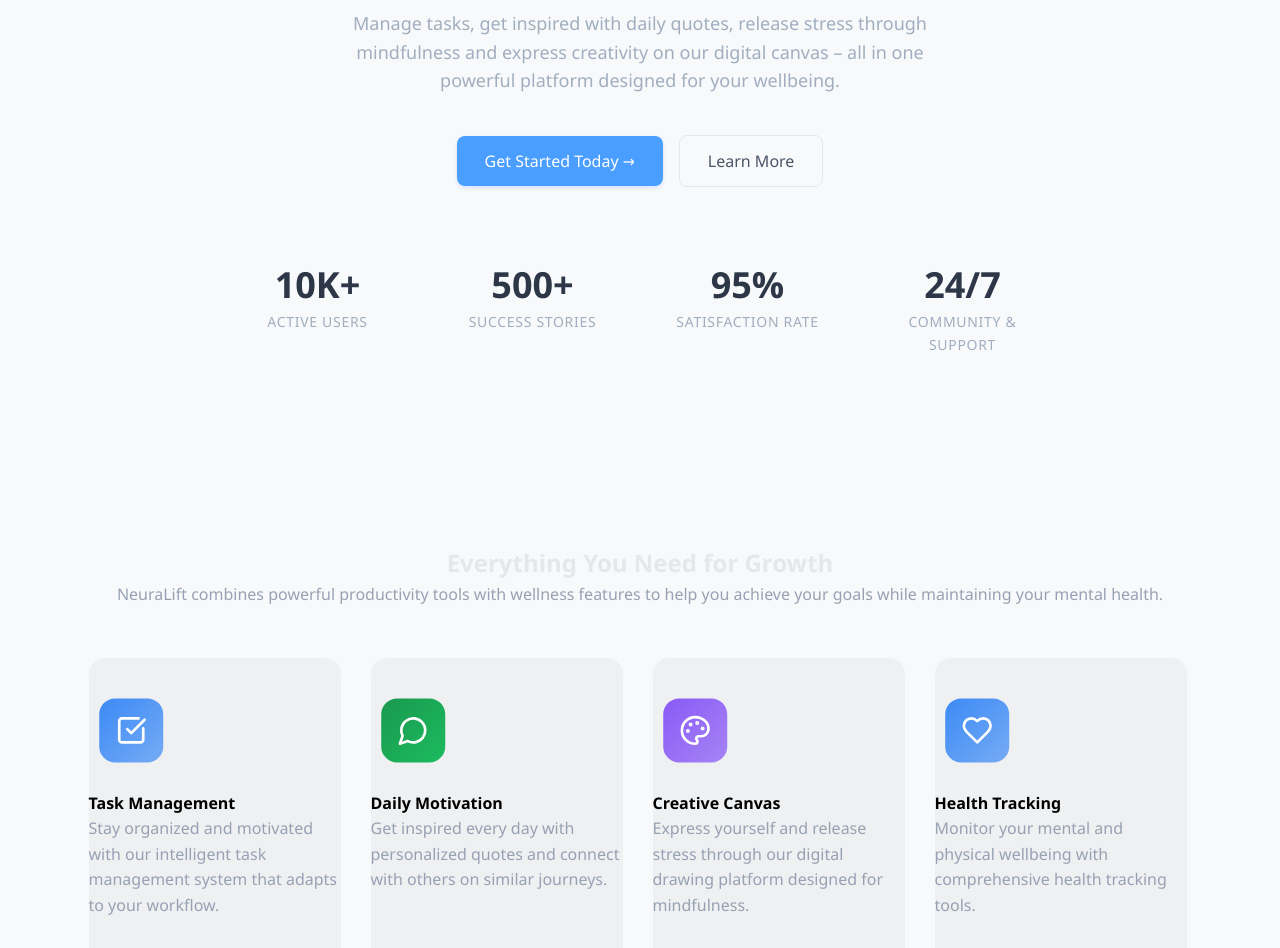
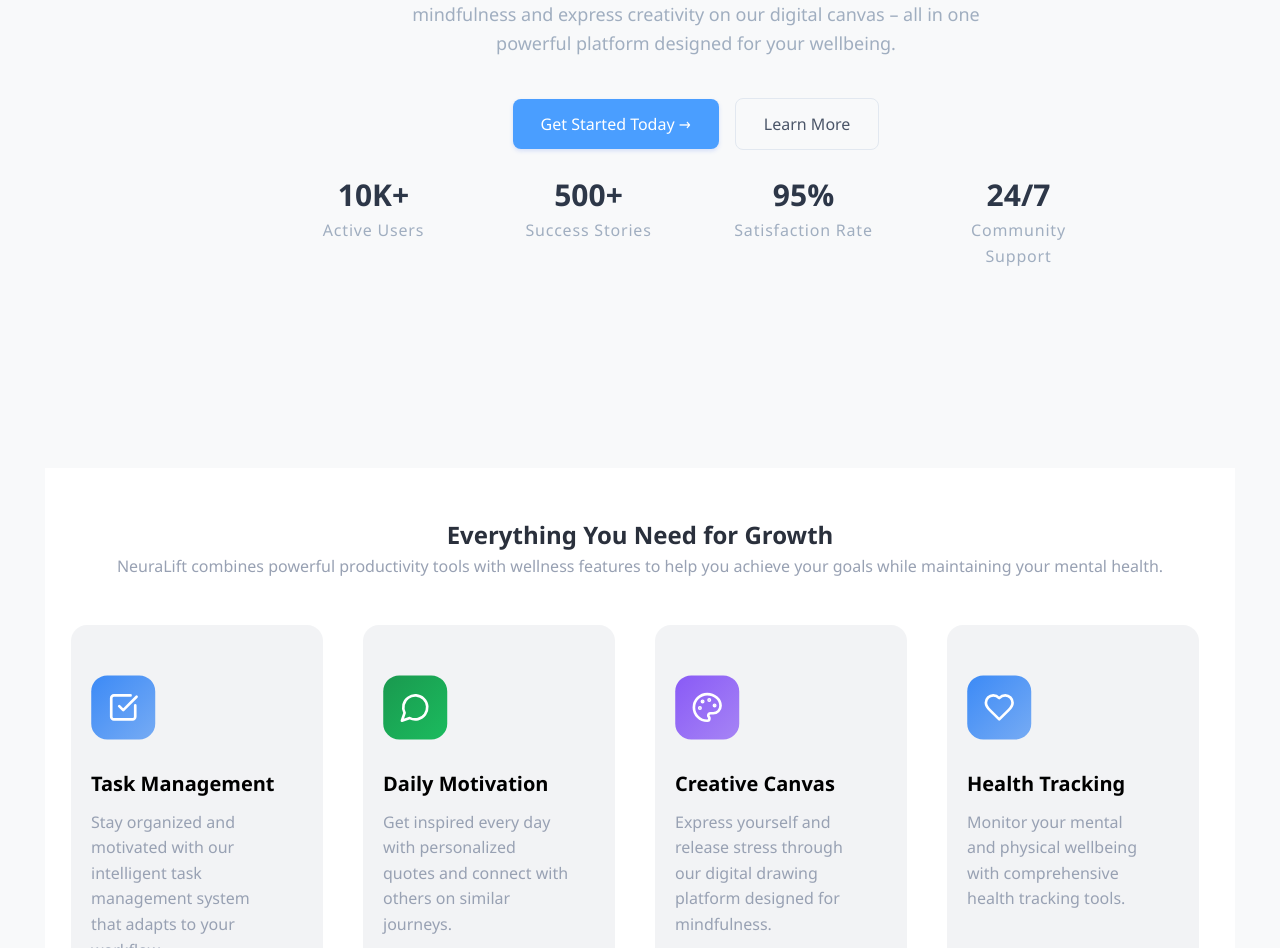
Before and after one commit to ghinashour/NeuraLift, a React (Create React App) app in the folder frontend/: page / in a window 1280 px wide. Shown: the part 324-1272 px from the top of the page. Built offline with nearby package versions, Linux system fonts and the light colour scheme.

Commit message:
fixing the home page styling

```diff
--- a/frontend/src/App.js
+++ b/frontend/src/App.js
@@ -4,18 +4,31 @@
 import './App.css';
 import TaskManagerPage from './pages/TaskManager/TaskManager';
 import { TaskProvider } from './context/TaskContext';
-import HomePage  from './landingPage/thehome';
+import Navbar from './components/Navbar';
+import Footer from './components/Footer';
+import SuccessStories from './sections/SuccessStories';
+import Features from "./sections/features";
+import Contact from './sections/Contact'; // import Contact section
+import AboutSection from './sections/AboutSection'; // import About section
+import Home from './sections/Home';
 
 
 
 function App() {
   return (
     <>
+        {/*landing page*/}
+        <Navbar />
+        <Home/>
+        <Features />
+        <AboutSection />
+        <SuccessStories />
+        <Contact />
+        <Footer />
 
       <TaskProvider>
             <Router>
                     <Routes>
-                        <Route path="/" element={<HomePage/>} />
                         <Route path="/taskmanager" element={<TaskManagerPage />} />
                     </Routes>
             </Router>
--- a/frontend/src/landingPage/thehome.js
+++ /dev/null
@@ -1,26 +0,0 @@
-import Navbar from '../components/Navbar';
-import Footer from '../components/Footer';
-import SuccessStories from '../sections/SuccessStories';
-import Features from "../sections/features";
-import Contact from '../sections/Contact'; // import Contact section
-import AboutSection from '../sections/AboutSection'; // import About section
-import Home from '../sections/Home';
-
-
-export default function landingPage(){
-    return(
-        <>
-        <Navbar />
-        <Home/>
-        <Features />
-        {/* About Section */}
-        <AboutSection />
-        {/* Other components */}
-        <SuccessStories />
-        {/* Contact Section */}
-        <Contact />
-        <Footer />
-        </>
-
-    )
-}
--- a/frontend/src/pages/TaskManager/TaskManager.jsx
+++ b/frontend/src/pages/TaskManager/TaskManager.jsx
@@ -8,6 +8,7 @@
 import TaskFormModal from '../../components/TaskFormModal';
 import { useTaskContext } from '../../context/TaskContext';
 import IcAI from '../../assets/Ellipse.svg';
+import Sidebar from '../../layouts/Sidebar';
 
 const TaskManagerPage = () => {
     const navigate = useNavigate();
@@ -44,6 +45,8 @@
     };
 
     return (
+        <>
+
         <div className="tm-container">
             <div className="tm-header">
                 <div className="tm-title-row">
@@ -104,6 +107,7 @@
                 task={editingTask}
             />
         </div>
+        </>
     );
 };
 
--- a/frontend/src/pages/example.js
+++ /dev/null
@@ -1 +0,0 @@
-//here we will add all the app pages
--- a/frontend/src/sections/Home.js
+++ b/frontend/src/sections/Home.js
@@ -41,7 +41,7 @@
           </div>
           <div className="stat">
             <h2>24/7</h2>
-            <p>Community & Support</p>
+            <p>Community Support</p>
           </div>
         </div>
       </div>
--- a/frontend/src/sections/features.js
+++ b/frontend/src/sections/features.js
@@ -2,9 +2,9 @@
 
 const Features = () => {
   return (
-      <section id="Features" className="h-screen flex items-center justify-center bg-green-100">
+      <section id="Features" className="h-screen flex items-center justify-center bg-green-100 " style={{color:"#ffffff"}}>
     <div className="container">
-      <h1 style={{ textAlign: "center" }}>Everything You Need for Growth</h1>
+      <h1 style={{ textAlign: "center",color:"#2A303C" }}>Everything You Need for Growth</h1>
       <p style={{ color: "#98A1B3", textAlign: "center" }}>
         NeuraLift combines powerful productivity tools with wellness features to
         help you achieve your goals while maintaining your mental health.
@@ -61,7 +61,7 @@
           </svg>
           <br></br>
           <b className="tasks-title">Task Management</b>
-          <p>
+          <p className="expression">
             Stay organized and motivated with our intelligent task management
             system that adapts to your workflow.
           </p>
@@ -110,7 +110,7 @@
           </svg>
           <br></br>
           <b className="tasks-title">Daily Motivation</b>
-          <p>
+          <p class className="expression">
             Get inspired every day with personalized quotes and connect with
             others on similar journeys.
           </p>
@@ -192,7 +192,7 @@
           <br></br>
 
           <b className="tasks-title">Creative Canvas</b>
-          <p>
+          <p className="expression">
             Express yourself and release stress through our digital drawing
             platform designed for mindfulness.
           </p>
@@ -203,6 +203,7 @@
               marginLeft: "10px",
               marginTop: "40px",
               marginBottom: "20px",
+
             }}
             width="65"
             height="65"
@@ -241,7 +242,7 @@
           </svg>
           <br></br>
           <b className="tasks-title">Health Tracking</b>
-          <p>
+          <p className="expression">
             Monitor your mental and physical wellbeing with comprehensive health
             tracking tools.
           </p>
--- a/frontend/src/styles/Home.css
+++ b/frontend/src/styles/Home.css
@@ -11,21 +11,32 @@
             line-height: 1.6;
             padding: 20px;
             min-height: 100vh;
+            display: flex;
+            justify-content: center;
+            align-items: center;
+            padding: 20px;
         }
 
 .home-section {
-  min-height: 100vh;
   background-color: #f8f9fa;
-  display: flex;
+  width: 100vw;
+  position: relative;
+  left: 50%;
+  right: 50%;
+  margin-left: -50vw;
+  margin-right: -40vw;
+  padding: 80px 20px;
+  color: white;
+  text-align: center;
   align-items: center;
-  justify-content: center;
-  padding: 60px 20px;
 }
 
 .home-container {
-  max-width: 900px;
   text-align: center;
-  padding: 0 20px;
+  padding: 20px 20px;
+  width: 1152px;
+  height: 612px;
+ margin-left: 100px;
 }
 
 /* Headline */
@@ -36,6 +47,7 @@
   margin-bottom: 24px;
   line-height: 1.2;
   letter-spacing: -0.02em;
+  margin-top: 70px;
 }
 
 .home-title .highlight {
@@ -62,7 +74,7 @@
   gap: 16px;
   justify-content: center;
   align-items: center;
-  margin-bottom: 80px;
+  margin-bottom: 30px;
   flex-wrap: wrap;
 }
 
@@ -112,6 +124,8 @@
   gap: 60px;
   max-width: 800px;
   margin: 0 auto;
+  margin-bottom: 80px;
+
 }
 
 .stat {
@@ -119,19 +133,19 @@
 }
 
 .stat h2 {
-  font-size: 2.25rem;
+  font-size: 30px;
   font-weight: 700;
   color: #2d3748;
   margin-bottom: 8px;
   line-height: 1;
+
 }
 
 .stat p {
-  font-size: 0.875rem;
+  font-size: 16px;
   color: #a0aec0;
-  font-weight: 400;
+  font-weight: 300;
   margin: 0;
-  text-transform: uppercase;
   letter-spacing: 0.05em;
 }
 
--- a/frontend/src/styles/features.css
+++ b/frontend/src/styles/features.css
@@ -1,10 +1,23 @@
 * {
   box-sizing: border-box;
 }
+body{
+  background-color: #FFFFFF;
+}
 
+section{
+  background-color: #FFFFFF;
+}
+.expression{
+  margin-top: 10px;
+  width: 85%;
+  padding-left: 10px;
+  font-size: 16px;
+}
 .container {
   margin-top: 130px;
   width: 100%;
+  background-color: #FFFFFF;
 }
 
 .box-container {
@@ -13,6 +26,7 @@
   flex-wrap: wrap;
   gap: 20px;
   padding: 10px;
+  padding-top: 0px;
   margin-top: 35px;
 }
 
@@ -21,9 +35,10 @@
   background-color: #e5e7eb80;
   width: 252px;
   height: 354px;
-  margin: 5px;
+  margin: 10px;
   border-radius: 16px;
   flex-shrink: 0;
+  padding: 10px;
 }
 
 #box1 {
@@ -31,6 +46,10 @@
 }
 .tasks-title {
   color: black;
+  margin-bottom: 20px;
+  padding-left: 10px;
+  font-size: 20px;
+
 }
 @media (max-width: 1200px) {
   .box-container {
```
